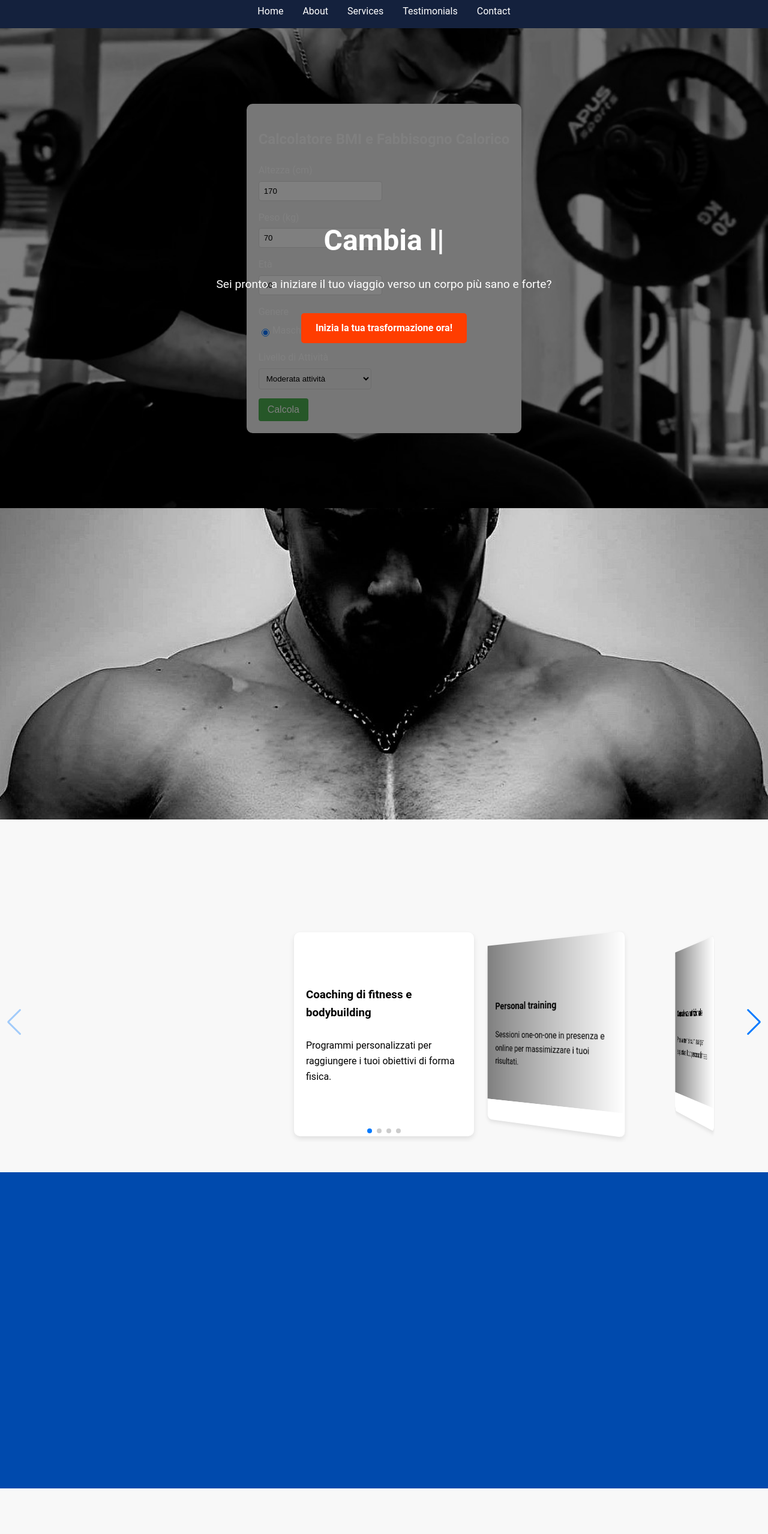
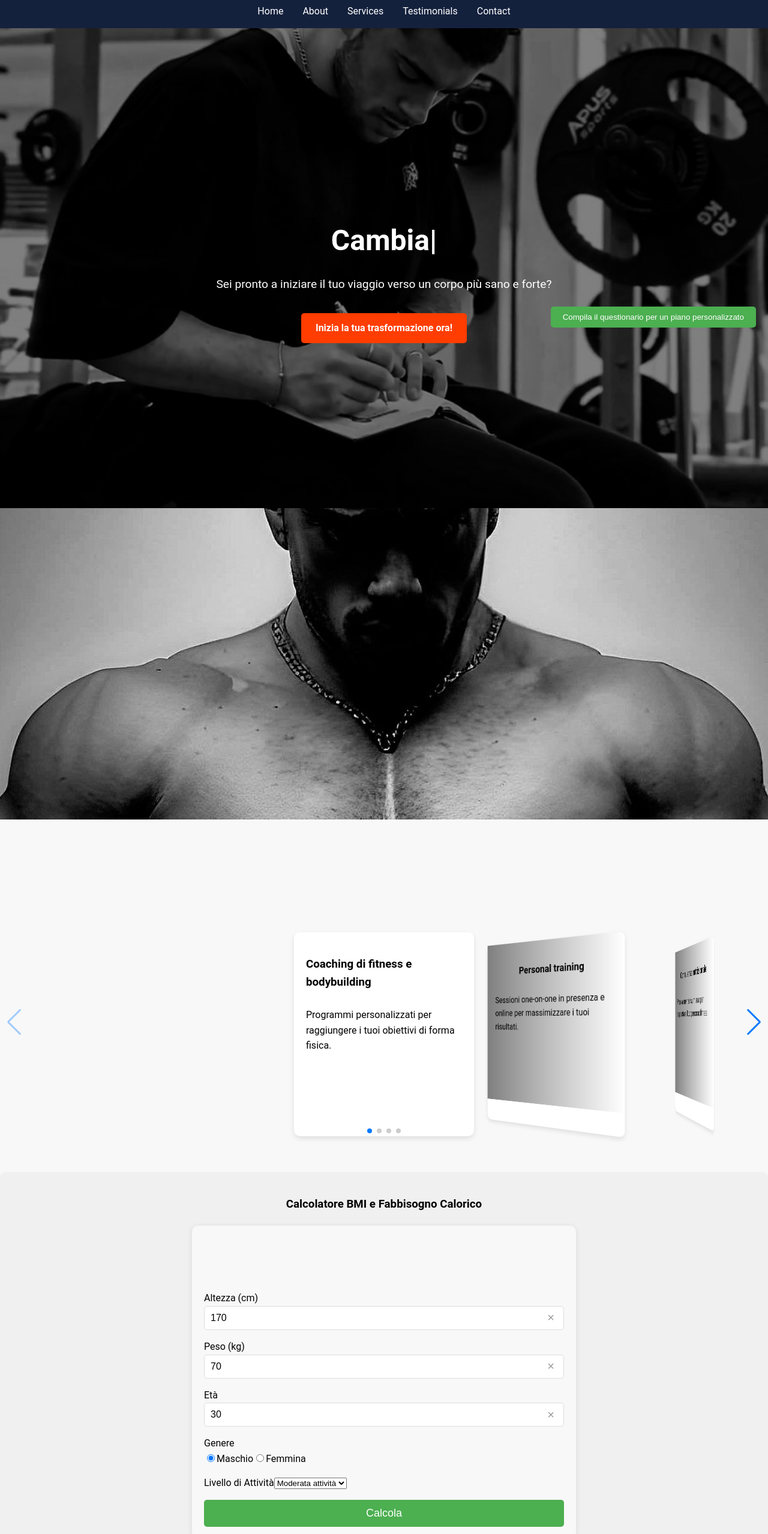
Before and after one commit to Aleteramo/quintino-latella-site, a React (Create React App) app: page / in a window 1280 px wide. Shown: the part 234-2791 px from the top of the page at 60% size. Built offline with nearby package versions, Linux system fonts and the light colour scheme.

Commit message:
Aggiunto questionario interattivo e aggiornato App.js

```diff
--- a/src/App.css
+++ b/src/App.css
@@ -65,3 +65,19 @@ body {
     padding: 0.8rem 1.5rem;
   }
 }
+.questionnaire-button {
+  position: fixed;
+  bottom: 20px;
+  right: 20px;
+  padding: 10px 20px;
+  background-color: #4CAF50;
+  color: white;
+  border: none;
+  border-radius: 5px;
+  cursor: pointer;
+  z-index: 1000;
+}
+
+.questionnaire-button:hover {
+  background-color: #45a049;
+}
--- a/src/App.js
+++ b/src/App.js
@@ -1,4 +1,4 @@
-import React, { useEffect } from 'react';
+import React, { useState, useEffect } from 'react';
 import { Header } from './components/Header';
 import { Navigation } from './components/Navigation';
 import { Home } from './components/Home';
@@ -7,6 +7,7 @@ import { Services } from './components/Services';
 import { Testimonials } from './components/Testimonials';
 import { Contact } from './components/Contact';
 import { Footer } from './components/Footer';
+import Questionnaire from './components/Questionnaire';
 import './App.css';
 import AOS from 'aos';
 import 'aos/dist/aos.css';
@@ -17,6 +18,8 @@ import 'swiper/css/navigation';
 import './components/BMICalculator.css';
 
 const App = () => {
+  const [showQuestionnaire, setShowQuestionnaire] = useState(false);
+
   useEffect(() => {
     AOS.init({
       duration: 1000,
@@ -29,13 +32,27 @@ const App = () => {
       <Header />
       <Navigation />
       <main>
-        <Home />
-        <About />
-        <Services />
-        <Testimonials />
-        <Contact />
+        {showQuestionnaire ? (
+          <Questionnaire onClose={() => setShowQuestionnaire(false)} />
+        ) : (
+          <>
+            <Home />
+            <About />
+            <Services />
+            <Testimonials />
+            <Contact />
+          </>
+        )}
       </main>
       <Footer />
+      {!showQuestionnaire && (
+        <button
+          className="questionnaire-button"
+          onClick={() => setShowQuestionnaire(true)}
+        >
+          Compila il questionario per un piano personalizzato
+        </button>
+      )}
     </div>
   );
 };
--- a/src/components/BMICalculator.css
+++ b/src/components/BMICalculator.css
@@ -1,78 +1,119 @@
 .bmi-calculator {
-    max-width: 800px;
+    max-width: 600px;
     margin: 0 auto;
     padding: 20px;
-    background-color: #f0f0f0;
+    background-color: #f8f8f8;
     border-radius: 10px;
-    box-shadow: 0 4px 6px rgba(0, 0, 0, 0.1);
+    box-shadow: 0 2px 10px rgba(0,0,0,0.1);
   }
 
-  .calculator-container {
-    display: flex;
-    justify-content: space-between;
-    align-items: flex-start;
-  }
-
-  form {
-    width: 45%;
-  }
-
-  .input-group {
+  .input-field {
     margin-bottom: 15px;
   }
 
-  label {
+  .input-wrapper {
+    position: relative;
+    display: flex;
+    align-items: center;
+  }
+
+  .input-wrapper input {
+    width: 100%;
+    padding: 10px;
+    border: 1px solid #ddd;
+    border-radius: 5px;
+    font-size: 16px;
+  }
+
+  .clear-input {
+    position: absolute;
+    right: 10px;
+    background: none;
+    border: none;
+    font-size: 20px;
+    cursor: pointer;
+    color: #999;
+  }
+
+  .submit-button {
+    width: 100%;
+    padding: 12px;
+    background-color: #4CAF50;
+    color: white;
+    border: none;
+    border-radius: 5px;
+    font-size: 18px;
+    cursor: pointer;
+    transition: background-color 0.3s;
+  }
+
+  .submit-button:hover {
+    background-color: #45a049;
+  }
+
+  .results {
+    margin-top: 30px;
+    background-color: white;
+    padding: 20px;
+    border-radius: 10px;
+    box-shadow: 0 2px 10px rgba(0,0,0,0.1);
+  }
+
+  .results-summary {
+    display: flex;
+    justify-content: space-around;
+    margin-bottom: 20px;
+  }
+
+  .result-item {
+    text-align: center;
+  }
+
+  .result-label {
+    font-weight: bold;
     display: block;
     margin-bottom: 5px;
   }
 
-  input[type="number"],
-  select {
-    width: 100%;
-    padding: 8px;
-    border: 1px solid #ddd;
-    border-radius: 4px;
+  .result-value {
+    font-size: 24px;
+    color: #4CAF50;
   }
 
-  .radio-group {
+  .results-visuals {
     display: flex;
-    align-items: center;
+    justify-content: space-between;
   }
 
-  .radio-group input {
-    margin-right: 5px;
+  .bmi-visualizer, .calorie-chart {
+    width: 48%;
   }
 
-  button {
-    background-color: #4CAF50;
+  .cta-button {
+    display: block;
+    width: 100%;
+    padding: 12px;
+    background-color: #ff5722;
     color: white;
-    padding: 10px 15px;
-    border: none;
-    border-radius: 4px;
-    cursor: pointer;
-    font-size: 16px;
+    text-align: center;
+    text-decoration: none;
+    border-radius: 5px;
+    margin-top: 20px;
+    font-size: 18px;
+    transition: background-color 0.3s;
   }
 
-  .results {
-    width: 50%;
-    background-color: white;
-    padding: 20px;
-    border-radius: 8px;
-    box-shadow: 0 2px 4px rgba(0, 0, 0, 0.1);
+  .cta-button:hover {
+    background-color: #f4511e;
   }
 
-  canvas {
-    width: 100%;
-    height: 200px;
-    margin-bottom: 20px;
-  }
-
-  @media (max-width: 768px) {
-    .calculator-container {
+  @media (max-width: 600px) {
+    .results-visuals {
       flex-direction: column;
     }
 
-    form, .results {
+    .bmi-visualizer, .calorie-chart {
       width: 100%;
+      margin-bottom: 20px;
     }
   }
--- a/src/components/BMICalculator.js
+++ b/src/components/BMICalculator.js
@@ -1,35 +1,56 @@
-import React, { useState, useEffect, useRef } from 'react';
+import React, { useState, useRef, useEffect } from 'react';
 import { motion, AnimatePresence } from 'framer-motion';
 import { Canvas, useFrame } from '@react-three/fiber';
 import { LineChart, Line, XAxis, YAxis, CartesianGrid, Tooltip, ResponsiveContainer } from 'recharts';
 import './BMICalculator.css';
 
+const InputField = ({ label, value, onChange, id }) => (
+  <div className="input-field">
+    <label htmlFor={id}>{label}</label>
+    <div className="input-wrapper">
+      <input
+        type="number"
+        id={id}
+        value={value}
+        onChange={onChange}
+        min="0"
+        max="999"
+      />
+      {value && (
+        <button className="clear-input" onClick={() => onChange({ target: { value: '' } })}>
+          ×
+        </button>
+      )}
+    </div>
+  </div>
+);
+
 const BMICalculator = () => {
-  const [height, setHeight] = useState(170);
-  const [weight, setWeight] = useState(70);
-  const [age, setAge] = useState(30);
+  const [height, setHeight] = useState('170');
+  const [weight, setWeight] = useState('70');
+  const [age, setAge] = useState('30');
   const [gender, setGender] = useState('male');
   const [activityLevel, setActivityLevel] = useState('moderate');
   const [bmi, setBMI] = useState(null);
   const [calories, setCalories] = useState(null);
   const [showResults, setShowResults] = useState(false);
 
-  useEffect(() => {
-    calculateBMI();
-    calculateCalories();
-  }, [height, weight, age, gender, activityLevel]);
-
   const calculateBMI = () => {
-    const bmiValue = weight / ((height / 100) * (height / 100));
+    if (height && weight) {
+      const bmiValue = Number(weight) / ((Number(height) / 100) * (Number(height) / 100));
       setBMI(bmiValue.toFixed(1));
+    } else {
+      setBMI(null);
+    }
   };
 
   const calculateCalories = () => {
+    if (height && weight && age) {
       let bmr;
       if (gender === 'male') {
-      bmr = 88.362 + (13.397 * weight) + (4.799 * height) - (5.677 * age);
+        bmr = 88.362 + (13.397 * Number(weight)) + (4.799 * Number(height)) - (5.677 * Number(age));
       } else {
-      bmr = 447.593 + (9.247 * weight) + (3.098 * height) - (4.330 * age);
+        bmr = 447.593 + (9.247 * Number(weight)) + (3.098 * Number(height)) - (4.330 * Number(age));
       }
 
       const activityFactors = {
@@ -41,46 +62,43 @@ const BMICalculator = () => {
       };
 
       setCalories(Math.round(bmr * activityFactors[activityLevel]));
+    } else {
+      setCalories(null);
+    }
   };
 
   const handleSubmit = (e) => {
     e.preventDefault();
+    calculateBMI();
+    calculateCalories();
     setShowResults(true);
   };
+
+  const handleInputChange = (setter) => (e) => {
+    const value = e.target.value;
+    if (value === '' || (Number(value) >= 0 && Number(value) <= 999)) {
+      setter(value);
+    }
+  };
+
+  useEffect(() => {
+    if (showResults) {
+      const resultsElement = document.querySelector('.results');
+      if (resultsElement) {
+        resultsElement.scrollIntoView({ behavior: 'smooth' });
+      }
+    }
+  }, [showResults]);
 
   return (
     <div className="bmi-calculator">
       <h2>Calcolatore BMI e Fabbisogno Calorico</h2>
-      <div className="calculator-container">
       <form onSubmit={handleSubmit}>
-          <motion.div className="input-group" whileHover={{ scale: 1.05 }}>
-            <label htmlFor="height">Altezza (cm)</label>
-            <input
-              type="number"
-              id="height"
-              value={height}
-              onChange={(e) => setHeight(e.target.value)}
-            />
-          </motion.div>
-          <motion.div className="input-group" whileHover={{ scale: 1.05 }}>
-            <label htmlFor="weight">Peso (kg)</label>
-            <input
-              type="number"
-              id="weight"
-              value={weight}
-              onChange={(e) => setWeight(e.target.value)}
-            />
-          </motion.div>
-          <motion.div className="input-group" whileHover={{ scale: 1.05 }}>
-            <label htmlFor="age">Età</label>
-            <input
-              type="number"
-              id="age"
-              value={age}
-              onChange={(e) => setAge(e.target.value)}
-            />
-          </motion.div>
-          <motion.div className="input-group" whileHover={{ scale: 1.05 }}>
+        <InputField label="Altezza (cm)" value={height} onChange={handleInputChange(setHeight)} id="height" />
+        <InputField label="Peso (kg)" value={weight} onChange={handleInputChange(setWeight)} id="weight" />
+        <InputField label="Età" value={age} onChange={handleInputChange(setAge)} id="age" />
+
+        <div className="input-field">
           <label>Genere</label>
           <div className="radio-group">
             <input
@@ -100,8 +118,9 @@ const BMICalculator = () => {
             />
             <label htmlFor="female">Femmina</label>
           </div>
-          </motion.div>
-          <motion.div className="input-group" whileHover={{ scale: 1.05 }}>
+        </div>
+
+        <div className="input-field">
           <label htmlFor="activity">Livello di Attività</label>
           <select
             id="activity"
@@ -114,15 +133,18 @@ const BMICalculator = () => {
             <option value="active">Attiva</option>
             <option value="veryActive">Molto attiva</option>
           </select>
-          </motion.div>
+        </div>
+
         <motion.button
           type="submit"
-            whileHover={{ scale: 1.1 }}
-            whileTap={{ scale: 0.9 }}
+          className="submit-button"
+          whileHover={{ scale: 1.05 }}
+          whileTap={{ scale: 0.95 }}
         >
           Calcola
         </motion.button>
       </form>
+
       <AnimatePresence>
         {showResults && (
           <motion.div
@@ -131,12 +153,23 @@ const BMICalculator = () => {
             animate={{ opacity: 1, y: 0 }}
             exit={{ opacity: 0, y: -20 }}
           >
-              <h3>Risultati</h3>
-              <p>Il tuo BMI è: {bmi}</p>
-              <p>Il tuo fabbisogno calorico giornaliero è: {calories} kcal</p>
+            <div className="results-summary">
+              <div className="result-item">
+                <span className="result-label">BMI:</span>
+                <span className="result-value">{bmi || 'N/A'}</span>
+              </div>
+              <div className="result-item">
+                <span className="result-label">Fabbisogno calorico:</span>
+                <span className="result-value">{calories ? `${calories} kcal` : 'N/A'}</span>
+              </div>
+            </div>
+            <div className="results-visuals">
+              <div className="bmi-visualizer">
                 <Canvas>
                   <BMIVisualizer bmi={bmi} />
                 </Canvas>
+              </div>
+              <div className="calorie-chart">
                 <ResponsiveContainer width="100%" height={200}>
                   <LineChart data={generateCalorieData()}>
                     <CartesianGrid strokeDasharray="3 3" />
@@ -146,17 +179,21 @@ const BMICalculator = () => {
                     <Line type="monotone" dataKey="calories" stroke="#8884d8" />
                   </LineChart>
                 </ResponsiveContainer>
-              <motion.button
-                whileHover={{ scale: 1.1 }}
-                whileTap={{ scale: 0.9 }}
-                onClick={() => window.location.href = 'https://docs.google.com/forms/d/1DNV4ILY1yXnH-Vbkdhk5ZdRSRA0RkFT4sX8rT8HbN9E/edit'}
+              </div>
+            </div>
+            <motion.a
+              href="https://docs.google.com/forms/d/1DNV4ILY1yXnH-Vbkdhk5ZdRSRA0RkFT4sX8rT8HbN9E/edit"
+              target="_blank"
+              rel="noopener noreferrer"
+              className="cta-button"
+              whileHover={{ scale: 1.05 }}
+              whileTap={{ scale: 0.95 }}
             >
               Ottieni un piano personalizzato
-              </motion.button>
+            </motion.a>
           </motion.div>
         )}
       </AnimatePresence>
-      </div>
     </div>
   );
 };
@@ -179,7 +216,7 @@ const BMIVisualizer = ({ bmi }) => {
   };
 
   return (
-    <mesh ref={meshRef}>
+    <mesh ref={meshRef} scale={[0.5, 0.5, 0.5]}>
       <sphereGeometry args={[1, 32, 32]} />
       <meshStandardMaterial color={getColor()} />
       <ambientLight intensity={0.5} />
--- a/src/components/Home.js
+++ b/src/components/Home.js
@@ -4,7 +4,6 @@ import { useSpring, animated, config } from 'react-spring';
 import Typed from 'typed.js';
 import './Home.css';
 import backgroundImage from '../assets/quintino-writing.jpg';
-import BMICalculator from './BMICalculator';
 
 export const Home = () => {
   const typedRef = useRef(null);
@@ -74,8 +73,6 @@ export const Home = () => {
           </animated.div>
         </div>
       </div>
-      <BMICalculator />
-
     </section>
   );
 };
--- a/src/components/Navigation.js
+++ b/src/components/Navigation.js
@@ -1,6 +1,5 @@
 import React, { useState } from 'react';
 import './Navigation.css';
-import backgroundImage from '../assets/quintino-muscular.jpg';
 
 
 export const Navigation = () => {
--- /dev/null
+++ b/src/components/Questionnaire.css
@@ -0,0 +1,34 @@
+.questionnaire {
+    max-width: 600px;
+    margin: 0 auto;
+    padding: 20px;
+    background-color: #f8f8f8;
+    border-radius: 10px;
+    box-shadow: 0 2px 10px rgba(0,0,0,0.1);
+  }
+
+  .questionnaire h2 {
+    margin-bottom: 20px;
+    text-align: center;
+  }
+
+  .options {
+    display: flex;
+    flex-direction: column;
+    gap: 10px;
+  }
+
+  .options button {
+    padding: 10px 20px;
+    background-color: #4CAF50;
+    color: white;
+    border: none;
+    border-radius: 5px;
+    font-size: 16px;
+    cursor: pointer;
+    transition: background-color 0.3s;
+  }
+
+  .options button:hover {
+    background-color: #45a049;
+  }
--- /dev/null
+++ b/src/components/Questionnaire.js
@@ -0,0 +1,72 @@
+import React, { useState } from 'react';
+import { motion, AnimatePresence } from 'framer-motion';
+import './Questionnaire.css';
+
+const questions = [
+  {
+    id: 'goal',
+    question: "Qual è il tuo obiettivo?",
+    options: ["Dimagrire", "Mettere massa muscolare", "Tonificare", "Mantenimento"]
+  },
+  {
+    id: 'bodyShape',
+    question: "Qual è la forma del tuo corpo?",
+    options: ["Mela o Androide", "Pera o Ginoide", "Clessidra", "Non sono sicura"]
+  },
+  {
+    id: 'pregnancy',
+    question: "Hai partorito?",
+    options: ["No, non ho partorito e non sono in gravidanza", "Sì, ho partorito", "Sono incinta"]
+  },
+  {
+    id: 'lifestyle',
+    question: "Come descriveresti il tuo stile di vita?",
+    options: ["Attivo", "Sedentario", "Non so rispondere"]
+  },
+  // ... aggiungi le altre domande qui
+];
+
+const Questionnaire = () => {
+  const [currentQuestion, setCurrentQuestion] = useState(0);
+  const [answers, setAnswers] = useState({});
+
+  const handleAnswer = (answer) => {
+    setAnswers({ ...answers, [questions[currentQuestion].id]: answer });
+    if (currentQuestion < questions.length - 1) {
+      setCurrentQuestion(currentQuestion + 1);
+    } else {
+      // Qui puoi gestire l'invio delle risposte
+      console.log(answers);
+    }
+  };
+
+  return (
+    <div className="questionnaire">
+      <AnimatePresence mode="wait">
+        <motion.div
+          key={currentQuestion}
+          initial={{ opacity: 0, x: 50 }}
+          animate={{ opacity: 1, x: 0 }}
+          exit={{ opacity: 0, x: -50 }}
+          transition={{ duration: 0.3 }}
+        >
+          <h2>{questions[currentQuestion].question}</h2>
+          <div className="options">
+            {questions[currentQuestion].options.map((option, index) => (
+              <motion.button
+                key={index}
+                whileHover={{ scale: 1.05 }}
+                whileTap={{ scale: 0.95 }}
+                onClick={() => handleAnswer(option)}
+              >
+                {option}
+              </motion.button>
+            ))}
+          </div>
+        </motion.div>
+      </AnimatePresence>
+    </div>
+  );
+};
+
+export default Questionnaire;
--- a/src/components/Services.css
+++ b/src/components/Services.css
@@ -28,10 +28,34 @@
   box-shadow: 0 4px 8px rgba(0,0,0,0.1);
   height: 100%;
   display: flex;
+  display: flex;
   flex-direction: column;
-  justify-content: center;
+  align-items: center;
+  justify-content: flex-start;
+  overflow-y: auto;
+  max-height: 500px; /* Adatta questa altezza come necessario */
 }
 
 .service-card h3 {
   margin-bottom: 10px;
 }
+.service-card p {
+  margin-bottom: 20px;
+}
+.service-card .bmi-calculator {
+  width: 100%;
+  /* Aggiungi altri stili specifici se necessario */
+}
+
+.bmi-calculator-container {
+  margin-top: 50px;
+  padding: 20px;
+  background-color: #f0f0f0;
+  border-radius: 10px;
+  box-shadow: 0 4px 6px rgba(0, 0, 0, 0.1);
+}
+
+.bmi-calculator-container h3 {
+  margin-bottom: 20px;
+  text-align: center;
+}
--- a/src/components/Services.js
+++ b/src/components/Services.js
@@ -8,6 +8,7 @@ import 'swiper/css/navigation';
 import './Services.css';
 import { gsap } from 'gsap';
 import { ScrollTrigger } from 'gsap/ScrollTrigger';
+import BMICalculator from './BMICalculator';
 
 gsap.registerPlugin(ScrollTrigger);
 
@@ -73,6 +74,10 @@ export const Services = () => {
           </SwiperSlide>
         ))}
       </Swiper>
+      <div className="bmi-calculator-container">
+        <h3>Calcolatore BMI e Fabbisogno Calorico</h3>
+        <BMICalculator />
+      </div>
     </section>
   );
 };
```
Also changed, not shown: src/assets/instagram-icon.svg (added). Lines whose indentation alone changed are shown as unchanged.
